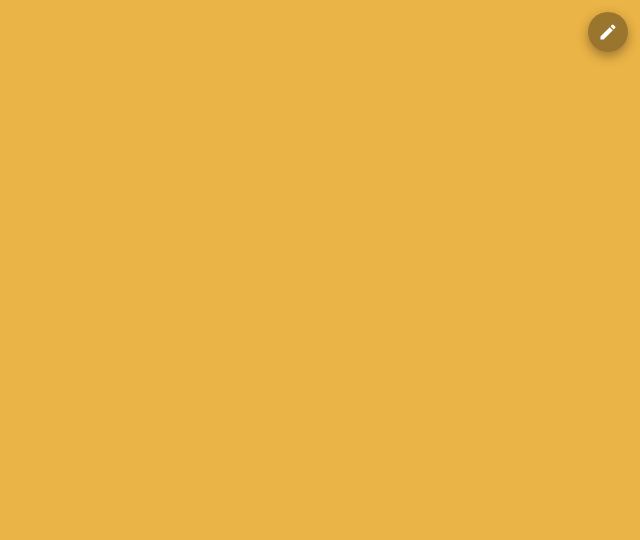
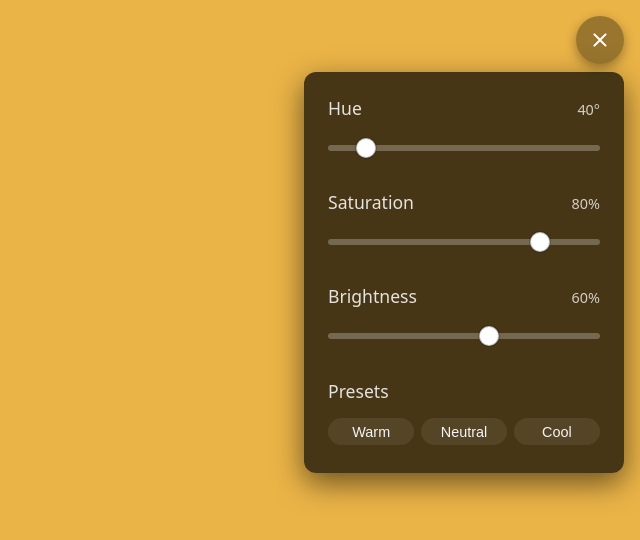
Before and after one commit to gwindels/ScreenLight, a plain HTML site: page index.html in a window 1280 px wide. Shown: the whole page, without its empty margins (640-1280 px from the left). Drawn offline with Linux system fonts and the light colour scheme.

Commit message:
Improve sizing, make animation more expressive, and open panel by default to make it easier to discover

```diff
--- a/index.html
+++ b/index.html
@@ -25,6 +25,7 @@
       height: 100%;
       overflow: hidden;
       font-family: system-ui, -apple-system, BlinkMacSystemFont, "Segoe UI", sans-serif;
+      font-weight: 200;
     }
 
     body {
@@ -37,10 +38,10 @@
 
     #control-toggle {
       position: fixed;
-      top: 0.75rem;
-      right: 0.75rem;
-      width: 2.5rem;
-      height: 2.5rem;
+      top: 1rem;
+      right: 1rem;
+      width: 3rem;
+      height: 3rem;
       border-radius: 999px;
       border: none;
       background: rgba(0, 0, 0, 0.35);
@@ -58,8 +59,8 @@
 
     /* Button icon sizing and centering (use SVGs for crisp rendering) */
     #control-toggle .icon {
-      width: 1.25rem;
-      height: 1.25rem;
+      width: 1.5rem;
+      height: 1.5rem;
       display: block;
       color: #fff;
     }
@@ -90,10 +91,15 @@
 
     /* Control panel */
 
+    /*
+      The panel is animated using transform (scale) + opacity. We avoid
+      display:none so the element can be animated. The transform-origin is
+      the upper-right corner so it grows out of the toggle button area.
+    */
     #control-panel {
       position: fixed;
-      top: 3.75rem;
-      right: 0.75rem;
+      top: 4.5rem;
+      right: 1rem;
       width: min(320px, 90vw);
       padding: 1.5rem 1.5rem 1.2rem;
       border-radius: 0.75rem;
@@ -103,16 +109,50 @@
       backdrop-filter: blur(14px);
       -webkit-backdrop-filter: blur(14px);
       z-index: 10;
-      font-size: 0.85rem;
-      display: none; /* toggled via JS */
+      font-size: 1.2rem;
+      /* Start hidden but present for animation */
+      transform-origin: top right;
+      transform: scale(0.86);
+      opacity: 0;
+      visibility: hidden;
+      pointer-events: none;
+      will-change: transform, opacity;
+      /* closing transition when removing .open - use a non-overshooting easing */
+      transition: transform 200ms cubic-bezier(0.2, 0, 0, 1),
+          opacity 160ms linear, visibility 0ms linear 200ms;
     }
 
+    /* Keyframes: small pop with slight overshoot for a gentle bounce */
+    @keyframes panel-pop {
+      0% {
+        transform: scale(0.7);
+        opacity: 0;
+      }
+      60% {
+        transform: scale(1.04);
+        opacity: 1;
+      }
+      100% {
+        transform: scale(1);
+        opacity: 1;
+      }
+    }
+
+    /* When open, make visible and run pop animation. We remove the
+       delayed visibility transition so it appears immediately. */
     #control-panel.open {
-      display: block;
+      visibility: visible;
+      pointer-events: auto;
+      /* Use animation for open so we get the bounce */
+      animation: panel-pop 360ms cubic-bezier(0.22, 1, 0.36, 1) both;
+      /* ensure the final state is exactly scale(1) after animation */
+      transform: scale(1);
+      opacity: 1;
+      transition: none;
     }
 
     .control-group {
-      margin-bottom: 1.75rem;
+      margin-bottom: 1.75em;
     }
     .control-group:last-child {
       margin-bottom: 0.55rem;
@@ -122,16 +162,16 @@
       display: flex;
       justify-content: space-between;
       align-items: baseline;
-      margin-bottom: 0.75rem;
+      margin-bottom: 0.5em;
     }
 
     .control-label-row label {
-      font-size: 0.8rem;
+      font-size: 1.1rem;
       opacity: 0.9;
     }
 
     .control-label-row .value {
-      font-size: 0.75rem;
+      font-size: 0.9rem;
       opacity: 0.8;
       font-variant-numeric: tabular-nums;
     }
@@ -150,8 +190,8 @@
     input[type="range"]::-webkit-slider-thumb {
       -webkit-appearance: none;
       appearance: none;
-      width: 16px;
-      height: 16px;
+      width: 20px;
+      height: 20px;
       border-radius: 50%;
       background: #fff;
       border: 1px solid rgba(0,0,0,0.25);
@@ -172,7 +212,7 @@
       display: flex;
       justify-content: space-between;
       gap: 0.4rem;
-      margin-top: 0.35rem;
+      margin-top: .8em;
     }
 
     .preset-button {
@@ -180,7 +220,7 @@
       border: none;
       border-radius: 999px;
       padding: 0.35rem 0.4rem;
-      font-size: 0.75rem;
+      font-size: 0.9rem;
       cursor: pointer;
       background: rgba(255, 255, 255, 0.08);
       color: #f5f5f5;
@@ -311,20 +351,26 @@
       }
 
       function loadFromStorage() {
+        // Return true if storage provided valid values and they were applied.
         try {
           const raw = localStorage.getItem(STORAGE_KEY);
-          if (!raw) return;
+          if (!raw) return false;
           const parsed = JSON.parse(raw);
-          if (
-            typeof parsed.hue === 'number' &&
-            typeof parsed.saturation === 'number' &&
-            typeof parsed.lightness === 'number'
-          ) {
-            applyHSL(parsed.hue, parsed.saturation, parsed.lightness);
+
+          // Coerce values to numbers for robustness (may be strings in some cases)
+          const h = Number(parsed.hue);
+          const s = Number(parsed.saturation);
+          const l = Number(parsed.lightness);
+
+          if (Number.isFinite(h) && Number.isFinite(s) && Number.isFinite(l)) {
+            applyHSL(h, s, l);
+            return true;
           }
         } catch (e) {
           // Ignore malformed data
         }
+
+        return false;
       }
 
       function handleRangeChange() {
@@ -385,10 +431,34 @@
           btn.addEventListener('click', handlePresetClick);
         });
 
-  // Initial load and ensure CSS variables match the inputs immediately.
-  loadFromStorage();
-  // If nothing was in storage, or to guarantee sync, apply current input values.
-  applyHSL(Number(hueInput.value), Number(satInput.value), Number(lightInput.value));
+  // Initial load: prefer stored values if present, otherwise apply the
+  // current input defaults and persist them.
+  const hadStored = loadFromStorage();
+  if (!hadStored) {
+    applyHSL(Number(hueInput.value), Number(satInput.value), Number(lightInput.value));
+  }
+
+  // Open the control panel on initial page load by default. Use a small
+  // delay so the open animation (panel-pop) can run; if the user prefers
+  // reduced motion, open immediately without the animation.
+  (function openPanelOnLoad() {
+    const prefersReduced = window.matchMedia('(prefers-reduced-motion: reduce)').matches;
+    if (prefersReduced) {
+      panel.classList.add('open');
+      toggleButton.classList.add('open');
+      toggleButton.setAttribute('aria-expanded', 'true');
+      updateToggleIcon(true);
+      return;
+    }
+
+    // small delay to ensure initial paint has occurred so the pop animation is visible
+    setTimeout(function () {
+      panel.classList.add('open');
+      toggleButton.classList.add('open');
+      toggleButton.setAttribute('aria-expanded', 'true');
+      updateToggleIcon(true);
+    }, 300);
+  })();
 
   // Close helpers: allow clicking outside the panel or pressing Escape to close it.
   function closePanel() {
```
